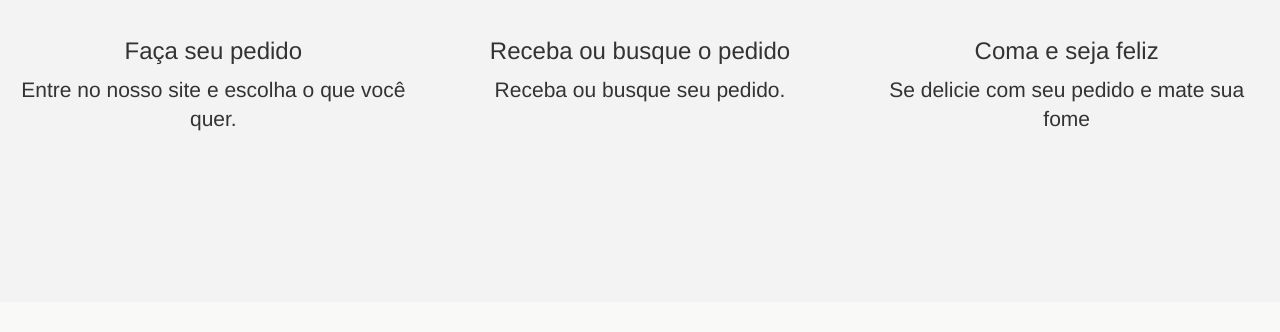
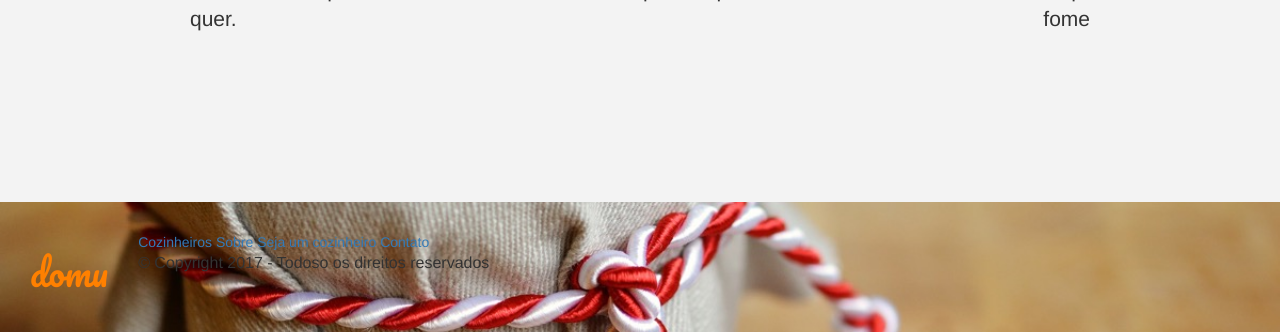
Before and after one commit to alexandre-borges/domu, a PHP site: page /index.html in a window 1280 px wide. Shown: the part 1935-2267 px from the top of the page. Before the commit the page ends 2066 px from the top, so only its background shows below. Run offline with PHP 8.4, Linux system fonts and the light colour scheme; some libraries are stand-ins or nearby versions.

Commit message:
Adicionado o footer com algum estilo

```diff
--- a/css/style.css
+++ b/css/style.css
@@ -5,12 +5,11 @@
   src: url("../_fonts/bubblegum-sans-regular.otf");
 }
 
-
 body {
 	position: relative;
 }
 
-  .navbar-header h1 {
+h1 {
   color: #FF8000;
   font-family: 'Pacifico';
 }
@@ -45,7 +44,7 @@
 	 filter: alpha(opacity=90);
  background-color: #004274;
  width:100%;
-   height: 800px;
+ height: 700px;
  background-position: center;
 }
 
@@ -190,3 +189,31 @@
   display: inline-block;
   margin: 5px 5px 10px 5px;
 }
+
+footer {
+  background:url("../media/cover_slider.jpg") center center;
+  background-size:cover;
+}
+
+.lockup {
+  padding: 30px;
+}
+
+footer .logo {
+  float: left;
+  margin-right: 30px;
+}
+
+.group:after {
+  content: "";
+  display: table;
+  clear: both;
+}
+
+.content-wrap {
+  float: left;
+}
+
+.copyright {
+  font-size: 12pt;
+}
--- a/index.html
+++ b/index.html
@@ -19,7 +19,7 @@
     <![endif]-->
   </head>
   <body>
-	  <div class="container" id="topContainer">
+	  <header class="container" id="topContainer">
       <!--Navigation bar-->
 		  <nav class="navbar navbar-default">
 
@@ -57,8 +57,7 @@
   				</div>
   			</div>
 		  </div>
-	 </div>
-
+	  </header>
 <!--Sobre-->
 
 	<div class="container section-padding">
@@ -124,12 +123,21 @@
 			</div>
 
 		</div>
-
 	</div>
-
-
-
-
+  <footer>
+    <div class="lockup group">
+      <a href="index.html" class="logo"><h1>domu</h1></a>
+      <div class="content-wrap">
+        <nav>
+          <a href="#cozinheiros">Cozinheiros</a>
+          <a href="#sobre">Sobre</a>
+          <a href="#cadastro">Seja um cozinheiro</a>
+          <a href="#contato">Contato</a>
+        </nav>
+        <p class="copyright">&copy; Copyright 2017 - Todoso os direitos reservados</p>
+      </div>
+    </div>
+  </footer>
     <!-- jQuery (necessary for Bootstrap's JavaScript plugins) -->
     <script src="https://ajax.googleapis.com/ajax/libs/jquery/1.11.3/jquery.min.js"></script>
     <!-- Include all compiled plugins (below), or include individual files as needed -->
```
Lines whose indentation alone changed are shown as unchanged.
